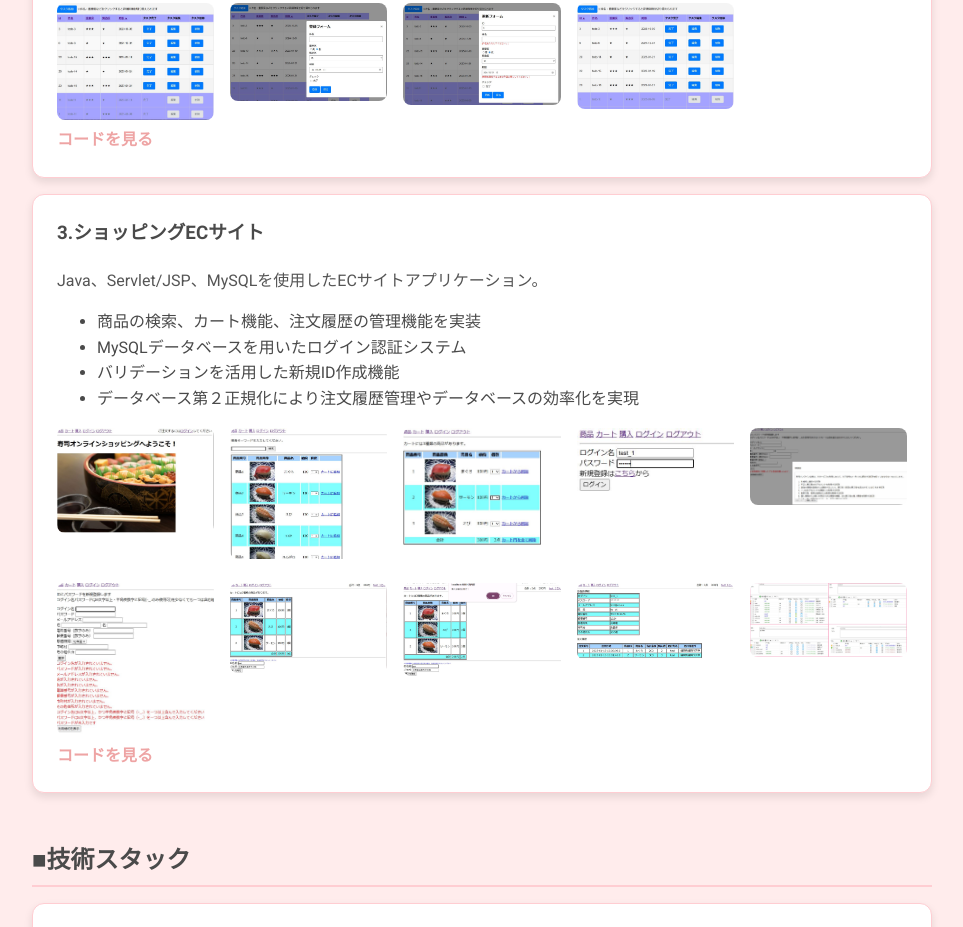
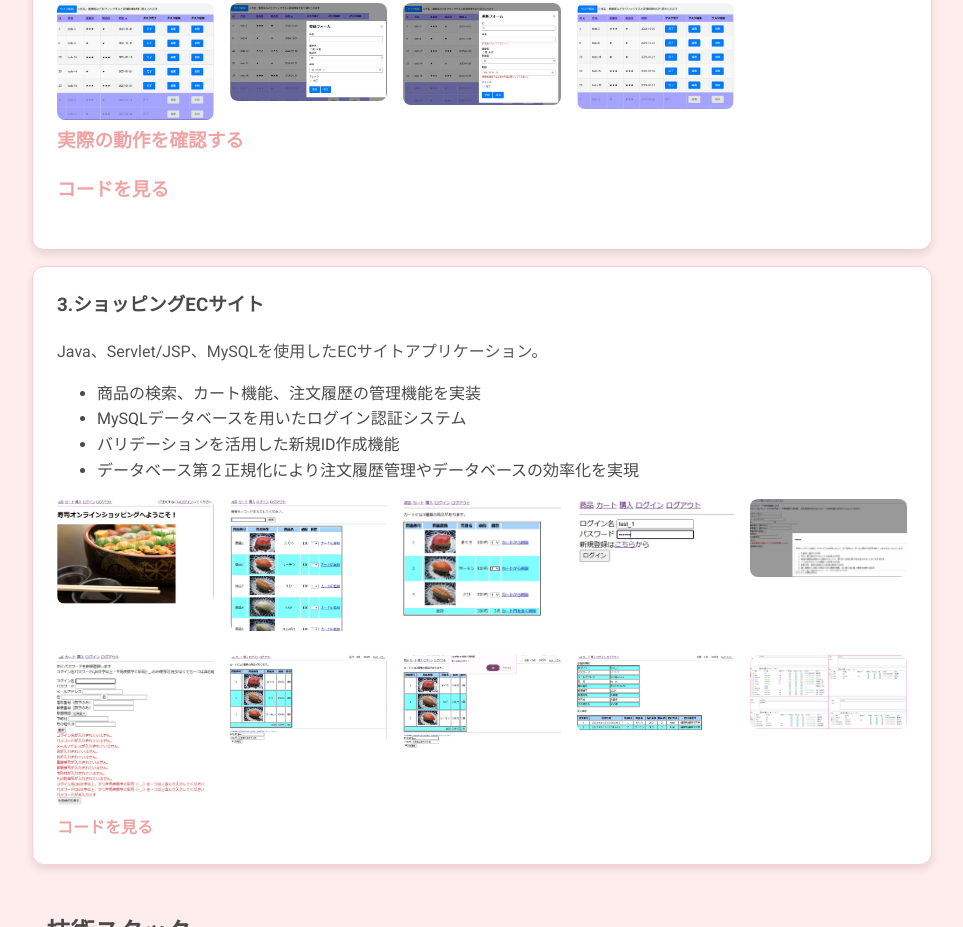
Before and after one commit to ogawa-sakura/mysite, a plain HTML site: page index.html in a window 1280 px wide. Shown: the part 937-1864 px from the top of the page, without its empty margins (158-1121 px from the left). Drawn offline with Linux system fonts and the light colour scheme.

Commit message:
add link to2

```diff
--- a/index.html
+++ b/index.html
@@ -221,7 +221,8 @@
 		    <img src="img/b/b3.jpg" alt="SS4" class="thumbnail" data-description="トップ画面では各項目の降順昇順ソートも可能です。">
 		  </div>
 		</div>
-		<a href="https://github.com/ogawa-sakura/tasklist">コードを見る</a>
+		<h3><a href="https://employee-2dc0cbcd3616.herokuapp.com/">実際の動作を確認する</a></h3>
+		<h3><a href="https://github.com/ogawa-sakura/tasklist">コードを見る</a></h3>
       </div>
 
  	  <div class="card" id="project3">
```
